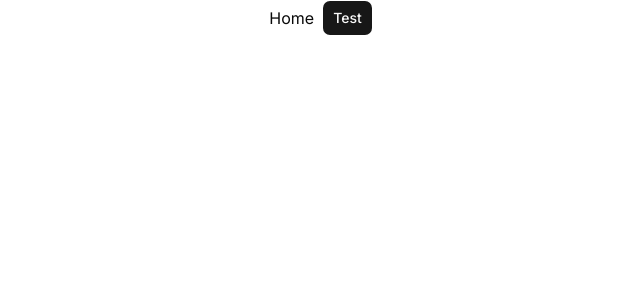
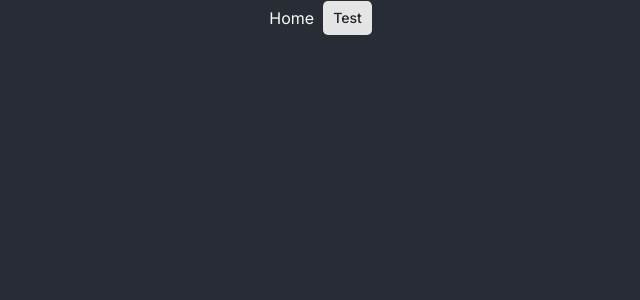
Before and after one commit to sanidhyy/cursor-clone, a Next.js app: page / in a window 1280 px wide. Shown: the top 300 px of the page, without its empty margins (319-959 px from the left). Built offline with nearby package versions, Linux system fonts and the light colour scheme.

Commit message:
feat: add dark mode

```diff
--- a/src/app/globals.css
+++ b/src/app/globals.css
@@ -129,12 +129,18 @@
       --scroll-fade-t: 0px;
     }
     to {
-      --scroll-fade-t: var(--_scroll-fade-size-t, var(--scroll-fade-size, min(12%, calc(var(--spacing) * 10))));
+      --scroll-fade-t: var(
+        --_scroll-fade-size-t,
+        var(--scroll-fade-size, min(12%, calc(var(--spacing) * 10)))
+      );
     }
   }
   @keyframes scroll-fade-reveal-b {
     from {
-      --scroll-fade-b: var(--_scroll-fade-size-b, var(--scroll-fade-size, min(12%, calc(var(--spacing) * 10))));
+      --scroll-fade-b: var(
+        --_scroll-fade-size-b,
+        var(--scroll-fade-size, min(12%, calc(var(--spacing) * 10)))
+      );
     }
     to {
       --scroll-fade-b: 0px;
@@ -145,12 +151,18 @@
       --scroll-fade-s: 0px;
     }
     to {
-      --scroll-fade-s: var(--_scroll-fade-size-s, var(--scroll-fade-size, min(12%, calc(var(--spacing) * 10))));
+      --scroll-fade-s: var(
+        --_scroll-fade-size-s,
+        var(--scroll-fade-size, min(12%, calc(var(--spacing) * 10)))
+      );
     }
   }
   @keyframes scroll-fade-reveal-e {
     from {
-      --scroll-fade-e: var(--_scroll-fade-size-e, var(--scroll-fade-size, min(12%, calc(var(--spacing) * 10))));
+      --scroll-fade-e: var(
+        --_scroll-fade-size-e,
+        var(--scroll-fade-size, min(12%, calc(var(--spacing) * 10)))
+      );
     }
     to {
       --scroll-fade-e: 0px;
@@ -637,7 +649,7 @@
   --color-background: var(--background);
   --color-foreground: var(--foreground);
   --font-sans: var(--font-sans);
-  --font-mono: var(--font-geist-mono);
+  --font-mono: var(--font-mono);
   --font-heading: var(--font-sans);
   --color-sidebar-ring: var(--sidebar-ring);
   --color-sidebar-border: var(--sidebar-border);
@@ -678,7 +690,7 @@
 }
 
 :root {
-  --background: oklch(1 0 0);
+  --background: oklch(0.2925 0.0157 264.3);
   --foreground: oklch(0.145 0 0);
   --card: oklch(1 0 0);
   --card-foreground: oklch(0.145 0 0);
@@ -688,21 +700,22 @@
   --primary-foreground: oklch(0.985 0 0);
   --secondary: oklch(0.97 0 0);
   --secondary-foreground: oklch(0.205 0 0);
-  --muted: oklch(0.97 0 0);
+  --muted: oklch(0.25 0.012 264.34);
   --muted-foreground: oklch(0.556 0 0);
-  --accent: oklch(0.97 0 0);
+  --accent: oklch(0.3404 0.0205 265.97);
   --accent-foreground: oklch(0.205 0 0);
   --destructive: oklch(0.577 0.245 27.325);
   --border: oklch(0.922 0 0);
+  --separator-border: oklch(1 0 0 / 10%);
   --input: oklch(0.922 0 0);
-  --ring: oklch(0.708 0 0);
-  --chart-1: oklch(0.87 0 0);
-  --chart-2: oklch(0.556 0 0);
-  --chart-3: oklch(0.439 0 0);
-  --chart-4: oklch(0.371 0 0);
-  --chart-5: oklch(0.269 0 0);
-  --radius: 0.625rem;
-  --sidebar: oklch(0.985 0 0);
+  --ring: oklch(0.6562 0.1826 262.74);
+  --chart-1: oklch(0.646 0.222 41.116);
+  --chart-2: oklch(0.6 0.118 184.704);
+  --chart-3: oklch(0.398 0.07 227.392);
+  --chart-4: oklch(0.828 0.189 84.429);
+  --chart-5: oklch(0.769 0.188 70.08);
+  --radius: 0.475rem;
+  --sidebar: oklch(0.25 0.012 264.34);
   --sidebar-foreground: oklch(0.145 0 0);
   --sidebar-primary: oklch(0.205 0 0);
   --sidebar-primary-foreground: oklch(0.985 0 0);
@@ -713,30 +726,31 @@
 }
 
 .dark {
-  --background: oklch(0.145 0 0);
+  --background: oklch(0.2925 0.0157 264.3);
   --foreground: oklch(0.985 0 0);
-  --card: oklch(0.205 0 0);
+  --card: oklch(0.25 0.012 264.34);
   --card-foreground: oklch(0.985 0 0);
-  --popover: oklch(0.205 0 0);
+  --popover: oklch(0.25 0.012 264.34);
   --popover-foreground: oklch(0.985 0 0);
   --primary: oklch(0.922 0 0);
-  --primary-foreground: oklch(0.205 0 0);
+  --primary-foreground: oklch(0.25 0.012 264.34);
   --secondary: oklch(0.269 0 0);
   --secondary-foreground: oklch(0.985 0 0);
-  --muted: oklch(0.269 0 0);
+  --muted: oklch(0.25 0.012 264.34);
   --muted-foreground: oklch(0.708 0 0);
-  --accent: oklch(0.269 0 0);
+  --accent: oklch(0.3404 0.0205 265.97);
   --accent-foreground: oklch(0.985 0 0);
   --destructive: oklch(0.704 0.191 22.216);
   --border: oklch(1 0 0 / 10%);
   --input: oklch(1 0 0 / 15%);
-  --ring: oklch(0.556 0 0);
-  --chart-1: oklch(0.87 0 0);
-  --chart-2: oklch(0.556 0 0);
-  --chart-3: oklch(0.439 0 0);
-  --chart-4: oklch(0.371 0 0);
-  --chart-5: oklch(0.269 0 0);
-  --sidebar: oklch(0.205 0 0);
+  --separator-border: oklch(1 0 0 / 10%);
+  --ring: oklch(0.6562 0.1826 262.74);
+  --chart-1: oklch(0.488 0.243 264.376);
+  --chart-2: oklch(0.696 0.17 162.48);
+  --chart-3: oklch(0.769 0.188 70.08);
+  --chart-4: oklch(0.627 0.265 303.9);
+  --chart-5: oklch(0.645 0.246 16.439);
+  --sidebar: oklch(0.25 0.012 264.34);
   --sidebar-foreground: oklch(0.985 0 0);
   --sidebar-primary: oklch(0.488 0.243 264.376);
   --sidebar-primary-foreground: oklch(0.985 0 0);
@@ -750,10 +764,46 @@
   * {
     @apply border-border outline-ring/50;
   }
+
   body {
     @apply bg-background text-foreground;
   }
+
   html {
     @apply font-sans;
   }
+
+  button:not([disabled]),
+  [role="button"]:not([disabled]) {
+    cursor: pointer;
+  }
 }
+
+@theme inline {
+  --animate-cell-ripple: cell-ripple var(--duration, 200ms) ease-out none 1
+    var(--delay, 0ms);
+
+  @keyframes cell-ripple {
+    0% {
+      opacity: 0.4;
+    }
+    50% {
+      opacity: 0.8;
+    }
+    100% {
+      opacity: 0.4;
+    }
+  }
+}
+
+::-webkit-scrollbar {
+  @apply w-2.5 h-2.5;
+}
+
+::-webkit-scrollbar-track {
+  @apply bg-transparent;
+}
+
+::-webkit-scrollbar-thumb {
+  @apply rounded-full bg-border border-[1px] border-transparent border-solid bg-clip-padding;
+}
--- a/src/app/layout.tsx
+++ b/src/app/layout.tsx
@@ -1,22 +1,39 @@
 import type { Metadata } from "next";
-import { Inter } from "next/font/google";
+import { IBM_Plex_Mono, Inter } from "next/font/google";
 import "./globals.css";
 import { cn } from "@/lib/utils";
+import { Providers } from "@/components/providers";
 
 const inter = Inter({ subsets: ["latin"], variable: "--font-sans" });
+const plexMono = IBM_Plex_Mono({
+  subsets: ["latin"],
+  variable: "--font-mono",
+  weight: ["400", "500", "600", "700"],
+});
 
 export const metadata: Metadata = {
   title: "Create Next App",
   description: "Generated by create next app",
 };
 
-export default function RootLayout({ children }: LayoutProps<"/">) {
+const RootLayout = ({ children }: LayoutProps<"/">) => {
   return (
     <html
       lang="en"
-      className={cn("h-full", "antialiased", inter.variable, "font-sans")}
+      className={cn(
+        "h-full",
+        "antialiased",
+        inter.variable,
+        plexMono.variable,
+        "font-sans",
+      )}
+      suppressHydrationWarning
     >
-      <body className="min-h-full flex flex-col">{children}</body>
+      <body className="min-h-full flex flex-col">
+        <Providers>{children}</Providers>
+      </body>
     </html>
   );
-}
+};
+
+export default RootLayout;
--- /dev/null
+++ b/src/components/providers.tsx
@@ -0,0 +1,16 @@
+import * as React from "react";
+
+import { ThemeProvider } from "./theme-provider";
+
+export const Providers = ({ children }: Readonly<React.PropsWithChildren>) => {
+  return (
+    <ThemeProvider
+      attribute="class"
+      defaultTheme="dark"
+      enableSystem
+      disableTransitionOnChange
+    >
+      {children}
+    </ThemeProvider>
+  );
+};
--- /dev/null
+++ b/src/components/theme-provider.tsx
@@ -0,0 +1,11 @@
+"use client";
+
+import * as React from "react";
+import { ThemeProvider as NextThemesProvider } from "next-themes";
+
+export const ThemeProvider = ({
+  children,
+  ...props
+}: React.ComponentProps<typeof NextThemesProvider>) => {
+  return <NextThemesProvider {...props}>{children}</NextThemesProvider>;
+};
```
